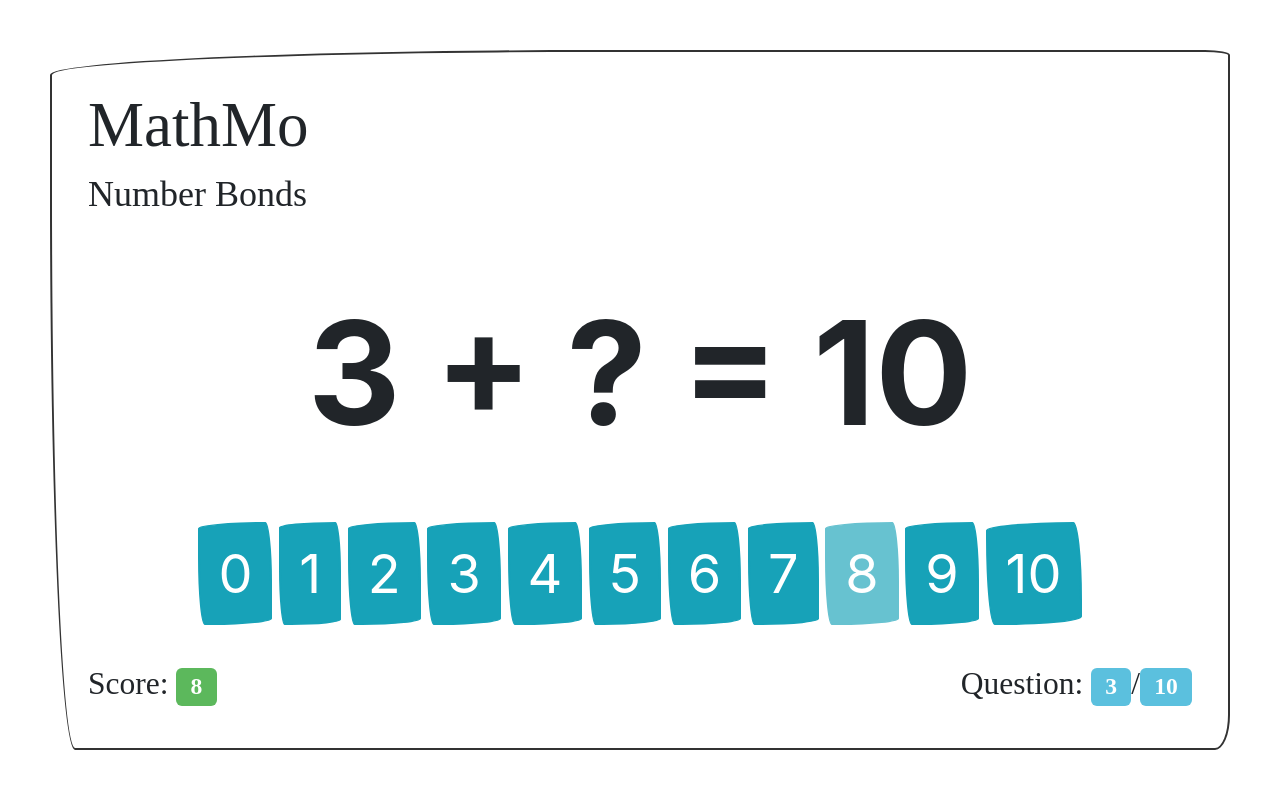
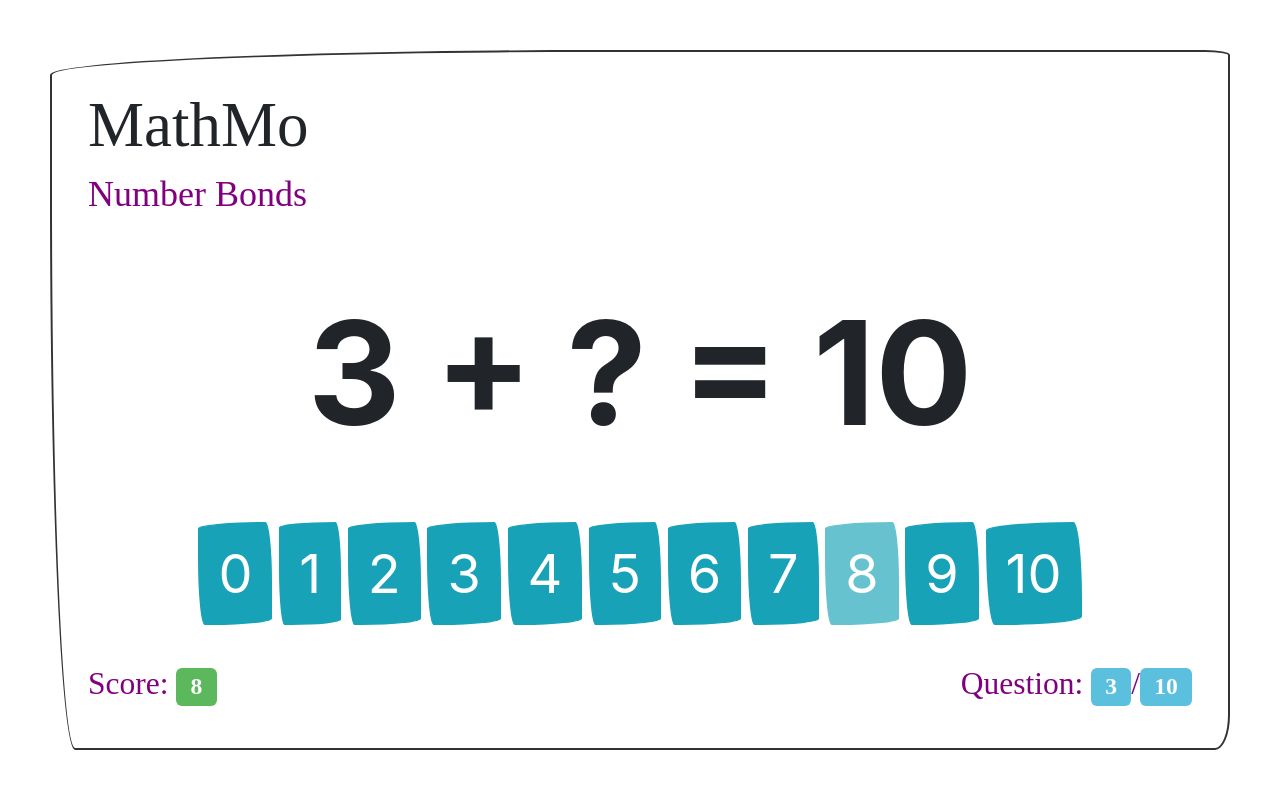
Before and after one commit to andrewcharlton/mathmo, a React (Create React App) app: page / in a window 1280 px wide. Shown: the top 788 px of the page. Built offline with nearby package versions, Linux system fonts and the light colour scheme; a web font is replaced by a local one.

Commit message:
add circle config

```diff
--- a/package.json
+++ b/package.json
@@ -12,7 +12,9 @@
     "start": "react-scripts-ts start",
     "build": "react-scripts-ts build",
     "test": "react-scripts-ts test --env=jsdom",
-    "fmt": "./node_modules/prettier/bin-prettier.js --write 'src/**/*.ts'"
+    "fmt": "./node_modules/prettier/bin-prettier.js --write 'src/**/*.ts'",
+    "fmt-errors": "./node_modules/prettier/bin-prettier.js --list-different 'src/**/*.ts'",
+    "lint": "tslint 'src/**/*.ts*'"
   },
   "devDependencies": {
     "@types/enzyme": "^3.1.14",
--- a/src/app/app.css
+++ b/src/app/app.css
@@ -18,3 +18,12 @@ body {
 .App > h1 {
   flex: 0;
 }
+
+h1,
+h2,
+h3,
+h4,
+h5,
+h6 {
+  color: purple;
+}
```
Also changed, not shown: .circleci/config.yml (added).
